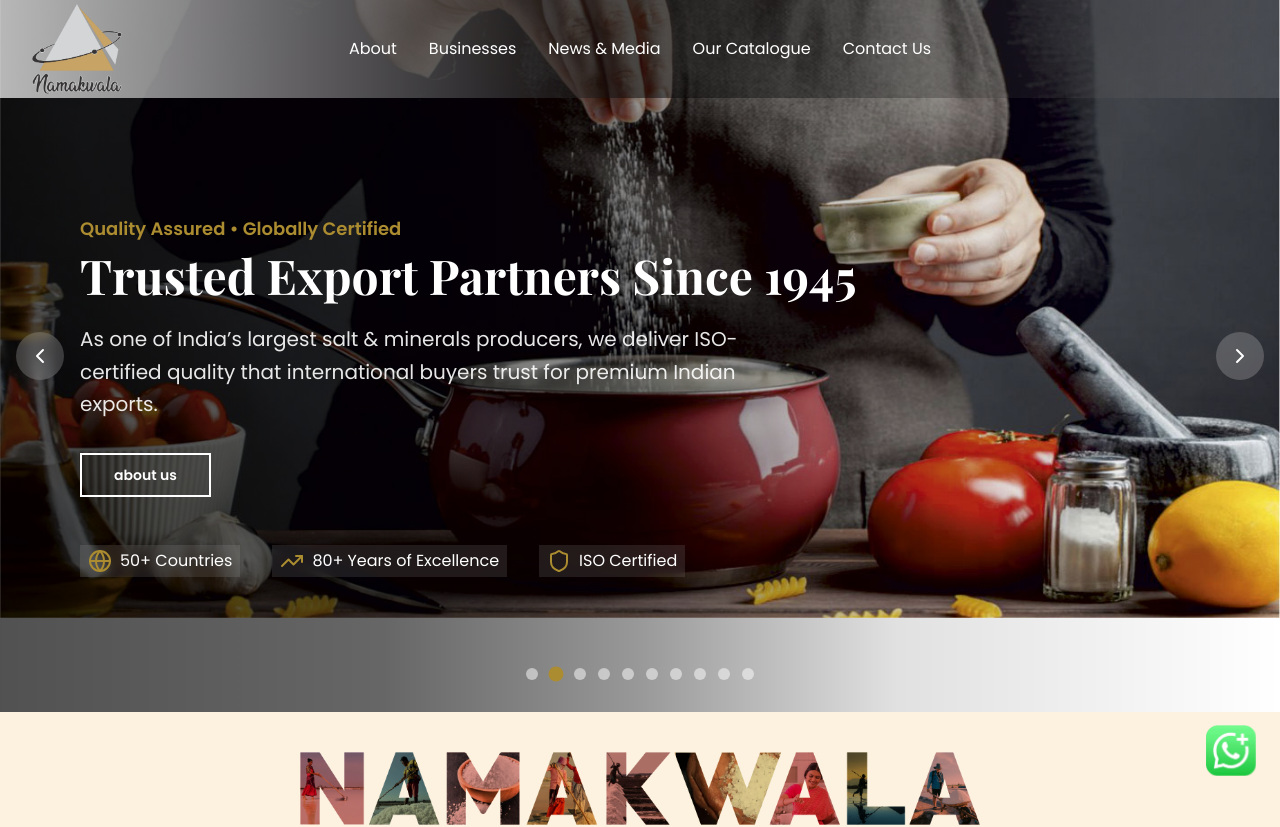
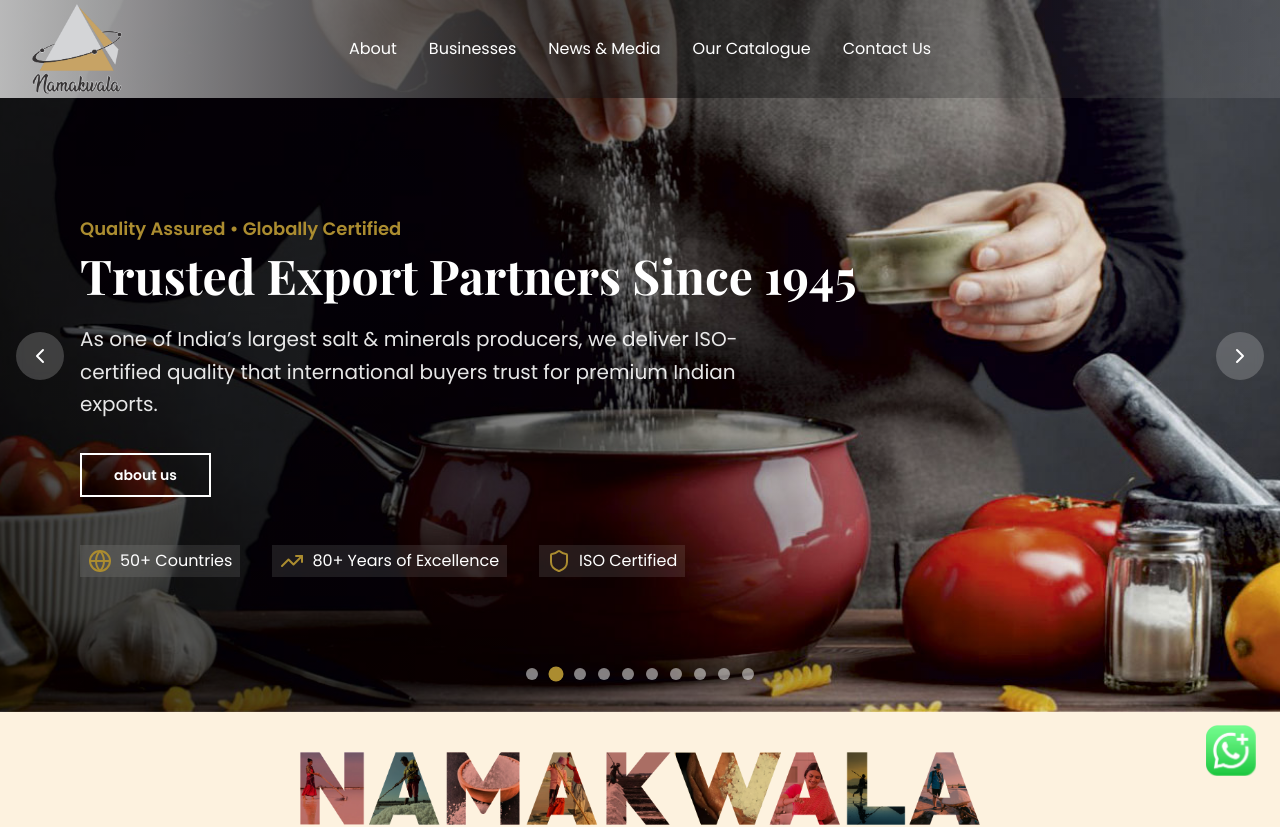
Before and after one commit to namakwala1945/namakwala, a Next.js app: page / in a window 1280 px wide. Shown: the top 827 px of the page. Built offline with nearby package versions, Linux system fonts and the light colour scheme.

Commit message:
banner setting chage

```diff
--- a/components/HeroSection.tsx
+++ b/components/HeroSection.tsx
@@ -52,8 +52,7 @@
               src={slide.image}
               alt={slide.title}
               className="object-cover"
-              width={1920}           // actual display size
-              height={1080}
+              fill
               priority                // load fast
               quality={70}           // compress
               sizes="(max-width: 768px) 100vw, (max-width: 1200px) 50vw, 1920px"
```
